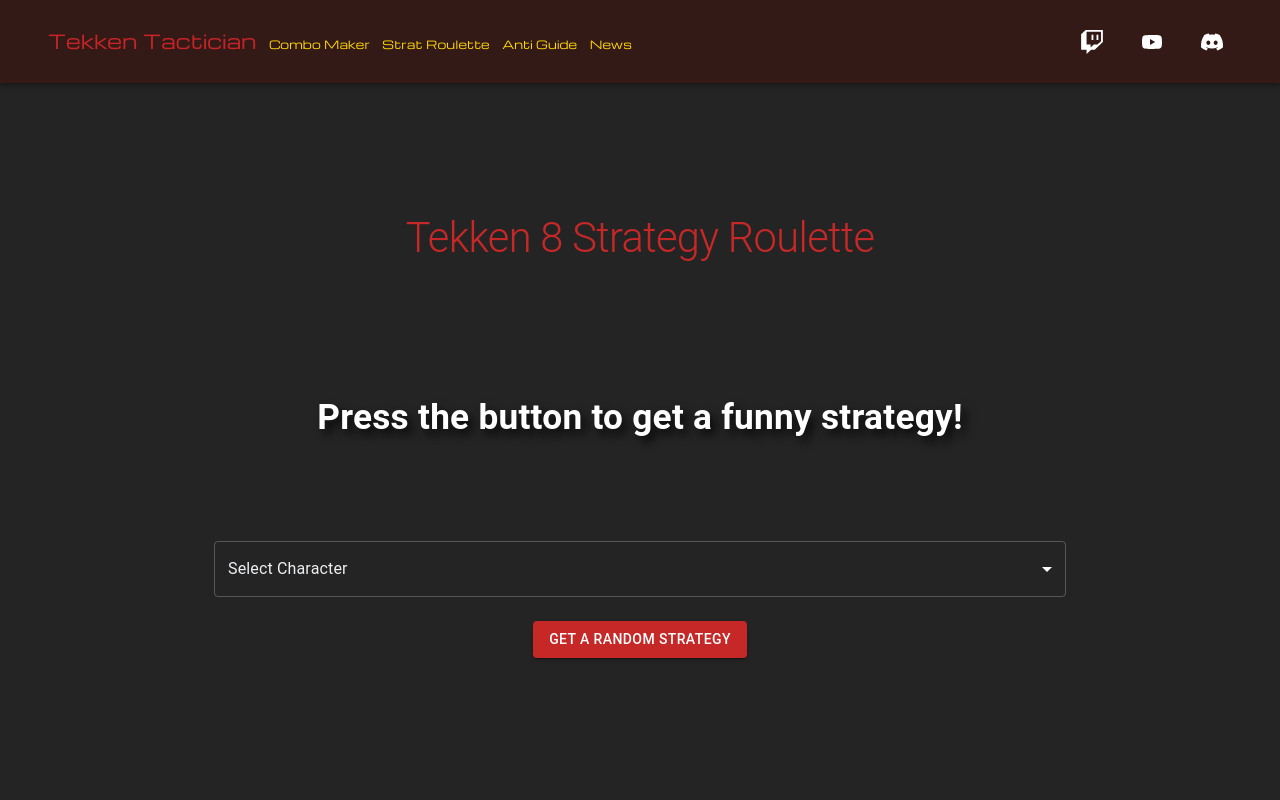
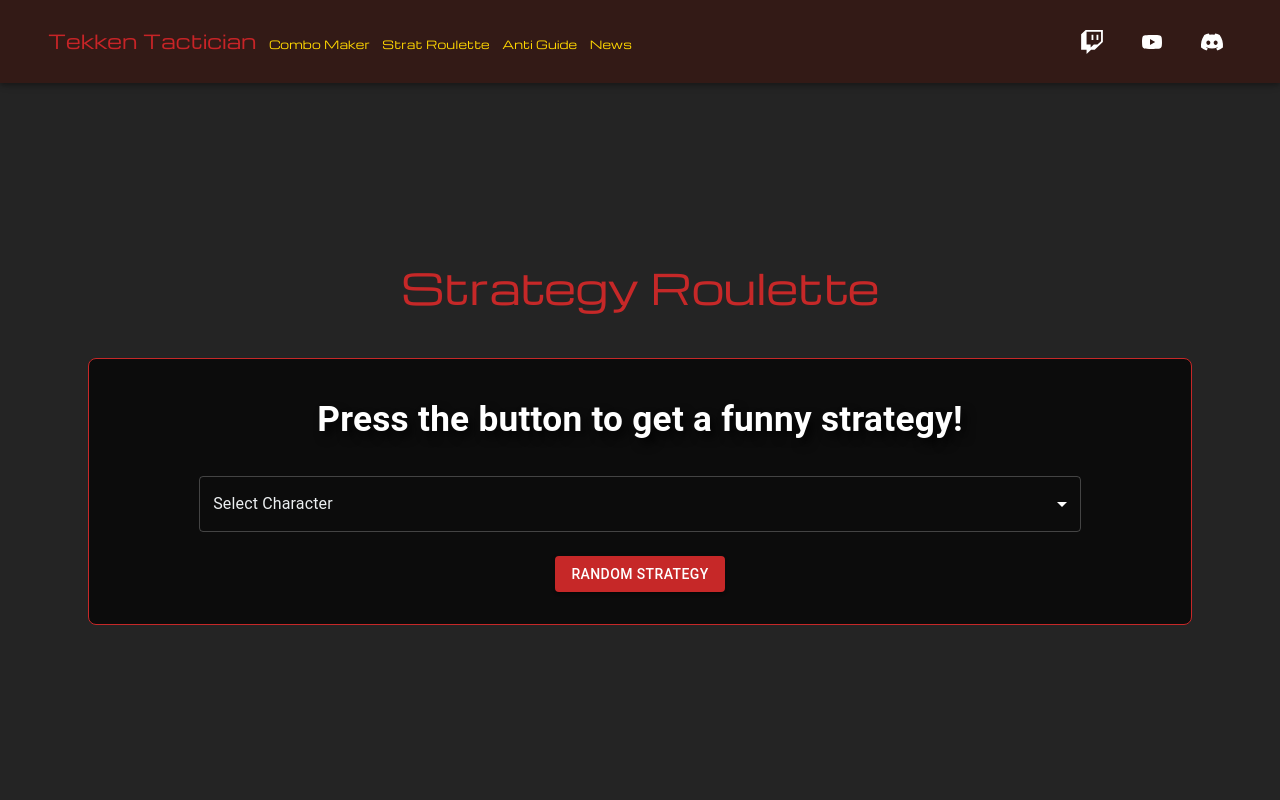
Before and after one commit to AriiMe/Kekken-Tactician, a React (Vite) app: page /strat-roulette in a window 1280 px wide. Shown: the top 800 px of the page. Built offline with nearby package versions, Linux system fonts and the light colour scheme.

Commit message:
Styles to the Roulette page

```diff
--- a/src/pages/StratRoulette.jsx
+++ b/src/pages/StratRoulette.jsx
@@ -9,7 +9,7 @@
   MenuItem,
   FormControl,
   InputLabel,
-  Badge,
+  Chip,
 } from "@mui/material";
 import { Helmet } from "react-helmet";
 
@@ -24,10 +24,15 @@
 }));
 
 const StrategyTitle = styled(Typography)(({ theme }) => ({
-  fontSize: "2.5rem",
+  fontSize: "2rem",
   color: "#FFD700",
   textShadow: "2px 2px 4px rgba(0,0,0,0.8)",
   marginBottom: "1rem",
+  fontFamily: "Michroma",
+  background: "#242424",
+  padding: "1rem",
+  borderLeft: "2px solid #c62828",
+  borderRight: "2px solid #c62828",
   [theme.breakpoints.down("sm")]: {
     fontSize: "2rem",
   },
@@ -38,9 +43,41 @@
   fontWeight: "bold",
   color: "white",
   textShadow: "5px 6px 10px rgba(0,0,0,0.8)",
-  margin: "6rem 0",
   [theme.breakpoints.down("sm")]: {
     fontSize: "1.3rem",
+  },
+}));
+
+const StratContainer = styled(Box)(({ theme }) => ({
+  background: "#0c0c0c",
+  border: "1px solid #c62828",
+  borderRadius: "8px",
+  width: "100%",
+  margin: "2rem",
+  padding: "2rem 0",
+}));
+
+const StratContentContainer = styled(Box)(({ theme }) => ({
+  width: "80%",
+  margin: "0 auto",
+}));
+
+const StratDurationAndDifficulty = styled(Box)(({ theme }) => ({
+  display: "flex",
+  justifyContent: "space-between",
+  alignItems: "center",
+  gap: "60px",
+  margin: " 2rem 0",
+}));
+
+const StratDuration = styled(Typography)(({ theme }) => ({
+  color: "white",
+  fontSize: "1.3rem",
+  margin: 0,
+  "& span": {
+    fontFamily: "Michroma",
+    color: "#c62828",
+    marginRight: ".5rem",
   },
 }));
 
@@ -226,12 +263,16 @@
         />
       </Helmet>
       <Container
-        maxWidth="md"
-        sx={{ width: "90%!important", margin: "0 auto" }}
+        maxWidth="lg"
+        sx={{ width: "90%!important", margin: "3rem auto 0" }}
       >
         <ContentBox>
-          <Typography variant="h1" gutterBottom sx={{ fontSize: "2.6rem" }}>
-            Tekken 8 Strategy Roulette
+          <Typography
+            variant="h1"
+            gutterBottom
+            sx={{ fontSize: "2.6rem", fontFamily: "Michroma" }}
+          >
+            Strategy Roulette
           </Typography>
           {highestStreak !== null && (
             <Typography variant="h5" gutterBottom>
@@ -240,26 +281,30 @@
           )}
           {!gameEnded && (
             <>
+              <StratContainer>
+                <StratContentContainer>
+                  {currentStrat.title && (
+                    <>
+                      <Typography variant="h5" gutterBottom>
+                        Current Points: {points}
+                      </Typography>
                       <StrategyTitle variant="h6" gutterBottom>
                         {currentStrat.title}
                       </StrategyTitle>
+                      <StratDurationAndDifficulty>
                         {currentStrat.scope && (
-                <Typography
-                  variant="h5"
-                  sx={{ color: "royalblue" }}
-                  gutterBottom
-                >
-                  Duration:{" "}
+                          <StratDuration variant="h5" gutterBottom>
+                            <span> Duration:</span>
                             {currentStrat.scope === "round"
                               ? "One Round"
                               : currentStrat.scope === "match"
                               ? "Whole Match"
                               : "Only Once"}
-                </Typography>
+                          </StratDuration>
                         )}
                         {currentStrat.difficulty && (
-                <Badge
-                  badgeContent={currentStrat.difficulty}
+                          <Chip
+                            label={currentStrat.difficulty}
                             color={
                               currentStrat.difficulty === "easy"
                                 ? "success"
@@ -268,22 +313,26 @@
                                 : "error"
                             }
                             sx={{
-                    "& .MuiBadge-badge": {
+                              "& .MuiChip-label": {
                                 minWidth: "100px",
-                      height: "30px",
                                 fontSize: "1.3rem",
-                      fontWeight: "bold",
-                      marginTop: "1rem",
                               },
                             }}
                           />
                         )}
+                      </StratDurationAndDifficulty>
+                    </>
+                  )}
+
                   <StrategyText variant="h6" gutterBottom>
                     {currentStrat.description ||
                       "Press the button to get a funny strategy!"}
                   </StrategyText>
-
-              <FormControl fullWidth sx={{ marginBottom: 3 }}>
+                  {!gameStarted && (
+                    <FormControl
+                      fullWidth
+                      sx={{ marginBottom: 3, marginTop: "1rem" }}
+                    >
                       <InputLabel id="character-select-label">
                         Select Character
                       </InputLabel>
@@ -302,7 +351,6 @@
                         ))}
                       </Select>
                     </FormControl>
-            </>
                   )}
                   {!gameStarted && (
                     <Button
@@ -310,16 +358,24 @@
                       color="primary"
                       onClick={getRandomStrategy}
                     >
-              Get a Random Strategy
+                      Random Strategy
                     </Button>
                   )}
                   {gameStarted && !gameEnded && (
                     <>
-              <Box sx={{ display: "flex", justifyContent: "center", gap: 2 }}>
+                      <Box
+                        sx={{
+                          display: "flex",
+                          justifyContent: "center",
+                          gap: 2,
+                          marginTop: "3rem",
+                        }}
+                      >
                         <Button
                           variant="contained"
                           color="success"
                           onClick={handleSuccess}
+                          sx={{ fontWeight: "700" }}
                         >
                           Succeeded
                         </Button>
@@ -327,27 +383,43 @@
                           variant="contained"
                           color="error"
                           onClick={handleFailure}
+                          sx={{ fontWeight: "700" }}
                         >
                           Failed
                         </Button>
                       </Box>
-              <Typography variant="h5" gutterBottom>
+                    </>
+                  )}
+                  {gameEnded && (
+                    <>
+                      <Typography variant="h5" sx={{ color: "white" }}>
                         Current Points: {points}
                       </Typography>
                     </>
                   )}
+                </StratContentContainer>
+              </StratContainer>
+            </>
+          )}
+
           {gameEnded && (
             <>
-              <Typography variant="h5" sx={{ color: "white" }} gutterBottom>
-                Current Points: {points}
-              </Typography>
-              <StrategyText variant="h4" gutterBottom>
+              <StrategyText
+                variant="h4"
+                gutterBottom
+                sx={{ margin: "2rem auto" }}
+              >
                 {getPunishment(points)}
               </StrategyText>
               <Button
                 variant="contained"
                 color="primary"
-                sx={{ margin: 1 }}
+                sx={{
+                  margin: 1,
+                  fontWeight: "500",
+                  padding: "10px 45px",
+                  fontSize: "1.1rem",
+                }}
                 onClick={resetGame}
               >
                 Retry
```
Lines whose indentation alone changed are shown as unchanged.
